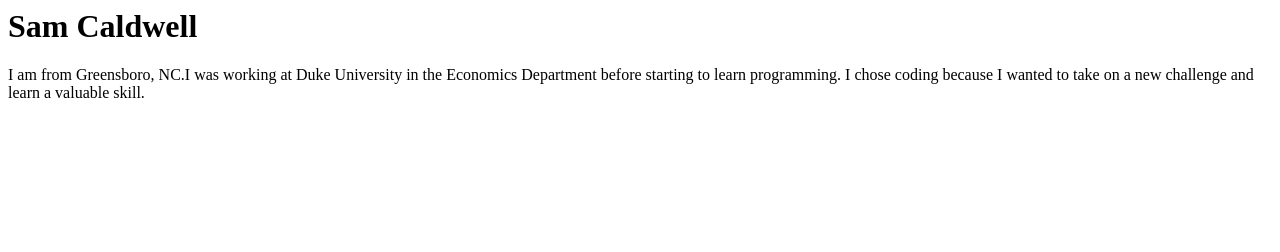
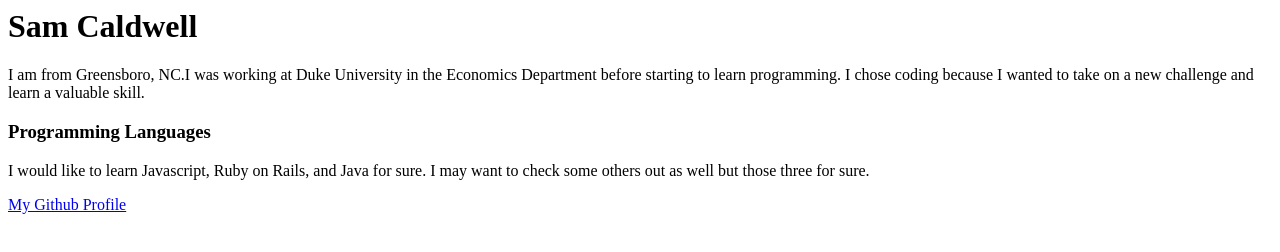
Before and after one commit to stcaldwell/Git-skills, a plain HTML site: page index.html in a window 1280 px wide. Drawn offline with Linux system fonts and the light colour scheme.

Commit message:
add programming languages I want to learn

```diff
--- a/index.html
+++ b/index.html
@@ -1,2 +1,5 @@
 <h1>Sam Caldwell</h1>
 <p>I am from Greensboro, NC.I was working at Duke University in the Economics Department before starting to learn programming. I chose coding because I wanted to take on a new challenge and learn a valuable skill.</p>
+<h3>Programming Languages</h3>
+<p>I would like to learn Javascript, Ruby on Rails, and Java for sure. I may want to check some others out as well but those three for sure.</p>
+<a href="https://github.com/stcaldwell" target="_blank">My Github Profile</a>
```
